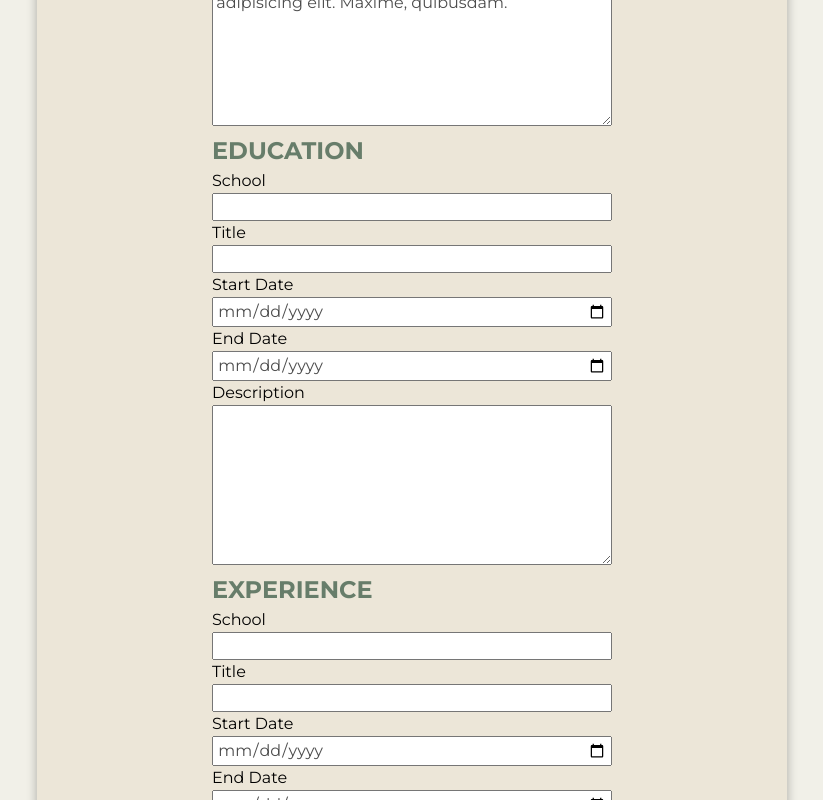
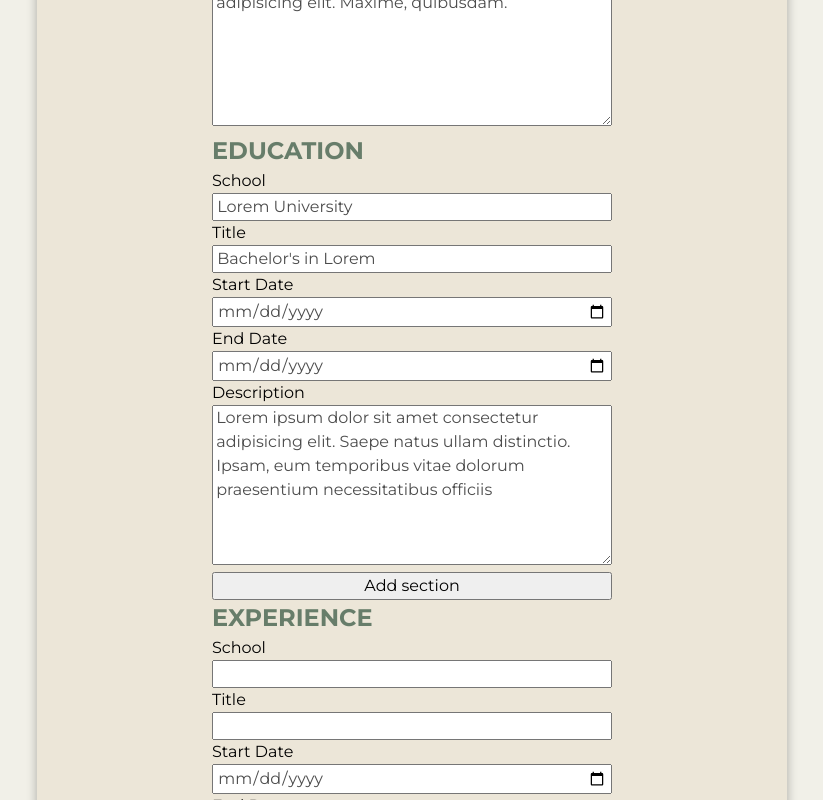
Before and after one commit to joaquimlcbfranco/cv-app, a React (Vite) app: page / in a window 1280 px wide. Shown: the part 534-1334 px from the top of the page, without its empty margins (228-1051 px from the left). Built offline with nearby package versions, Linux system fonts and the light colour scheme.

Commit message:
feat: Change handling to receive multiple education inputs forms

```diff
--- a/src/components/Education.jsx
+++ b/src/components/Education.jsx
@@ -13,46 +13,67 @@ export default function Education({ education, setEducation }) {
 		}
 	};
 
+	const handleNewSection = () => {
+		const newKey = education.reduce((prevObj, biggest) => {
+			if (prevObj.key > biggest) return prevObj.key
+			return biggest.key
+		}, 0)
+		console.log(newKey);
+		setEducation([
+			...education,
+			{ key: newKey + 1, school: "", title: "", startDate: "", endDate: "" },
+		]);
+	};
+
+	console.log(education);
+
 	return (
 		<>
 			<section className="education">
 				<div className="education-inputs">
 					<h2>Education</h2>
+					{education.map((obj) => {
+						return (
+							<>
 								<Input
 									label="School"
 									type="text"
 									id="school"
-						value={education.school}
+									value={obj.school}
 									onType={handleChange}
 								></Input>
 								<Input
 									label="Title"
 									type="text"
 									id="title"
-						value={education.title}
+									value={obj.title}
 									onType={handleChange}
 								></Input>
 								<Input
 									label="Start Date"
 									type="date"
 									id="startDate"
-						value={education.startDate}
+									value={obj.startDate}
 									onType={handleChange}
 								></Input>
 								<Input
 									label="End Date"
 									type="date"
 									id="endDate"
-						value={education.endDate}
+									value={obj.endDate}
 									onType={handleChange}
 								></Input>
 								<Input
 									label="Description"
 									type="text"
 									id="description"
-						value={education.description}
+									value={obj.description}
 									onType={handleChange}
 								></Input>
+							</>
+						);
+					})}
+					<button onClick={handleNewSection}>Add section</button>
 				</div>
 			</section>
 		</>
```
Lines whose indentation alone changed are shown as unchanged.
